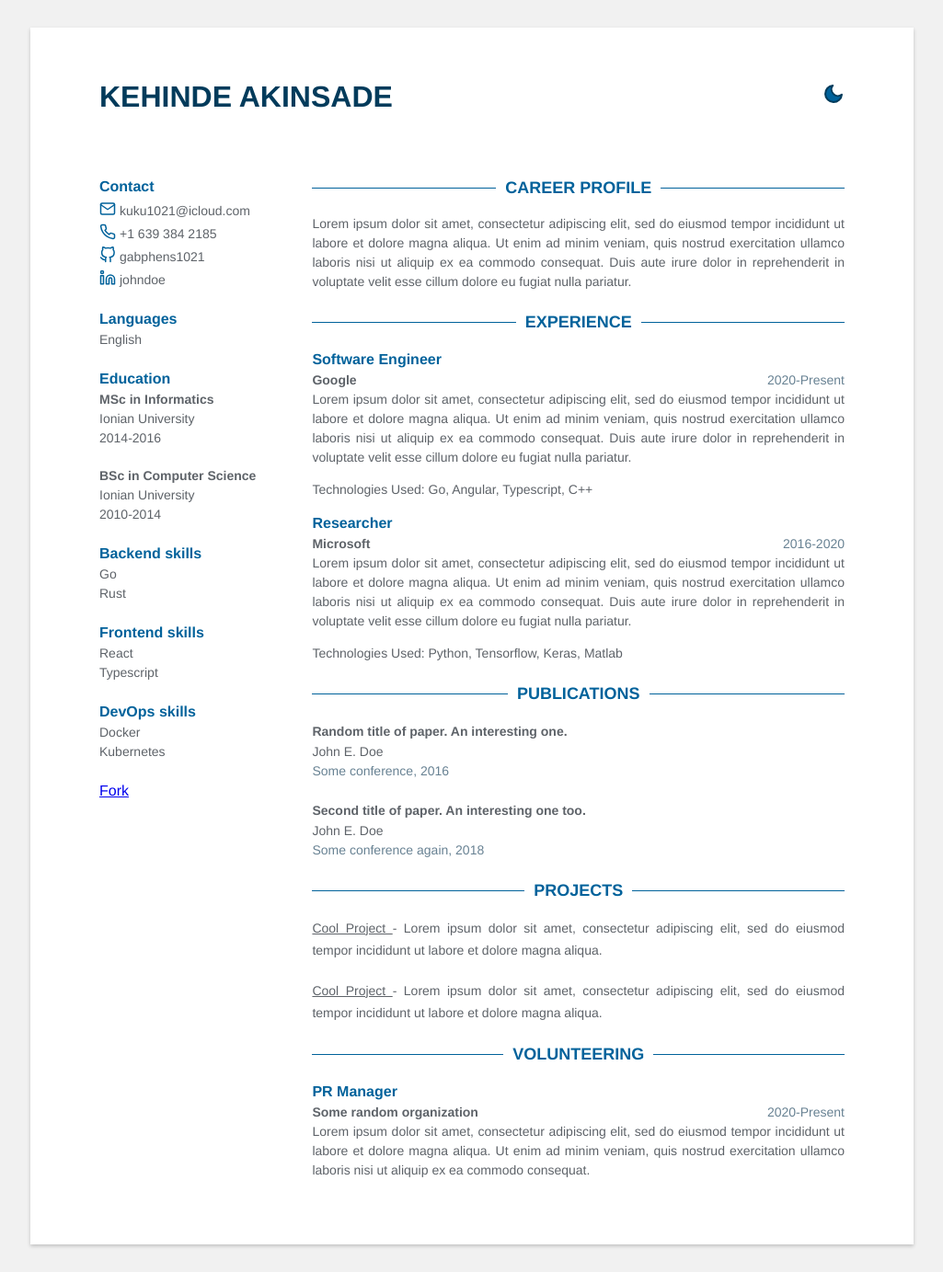
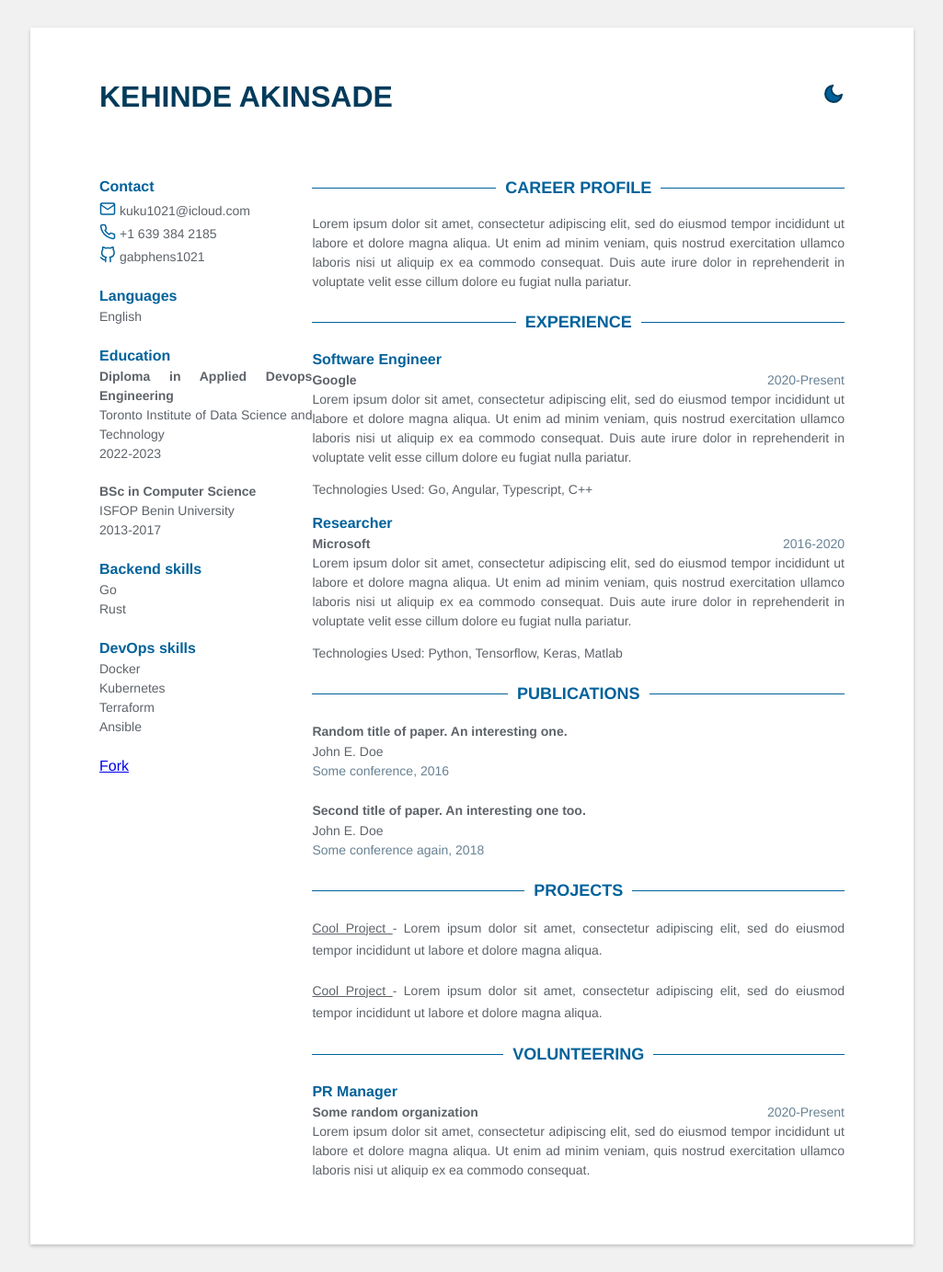
Before and after one commit to gabphens1021/kehindeakinsade.github.io, a Jekyll site: the page built from index.html, in a window 1280 px wide. Shown: the whole page at 92% size, without its empty margins (127-1152 px from the left). Built offline with Jekyll 4.4.1, drawn with Linux system fonts in a browser that asks for light colours.

Commit message:
chore: updating my cv

```diff
--- a/_data/data.yml
+++ b/_data/data.yml
@@ -6,7 +6,7 @@ fork: true
 contact:
   email: kuku1021@icloud.com
   github: gabphens1021
-  linkedin: johndoe
+  linkedin:
   phone: +1 639 384 2185
   gitlab:
   twitter:
@@ -15,27 +15,27 @@ languages:
   - idiom: English
 
 education:
-  - degree: MSc in Informatics
-    time: 2014-2016
-    university: Ionian University
+  - degree: Diploma in Applied Devops Engineering
+    time: 2022-2023
+    university: Toronto Institute of Data Science and Technology
 
   - degree: BSc in Computer Science
-    time: 2010-2014
-    university: Ionian University
+    time: 2013-2017
+    university: ISFOP Benin University
 
 skills:
   - category: Backend
     skill:
       - Go
       - Rust
-  - category: Frontend
-    skill:
-      - React
-      - Typescript
+
   - category: DevOps
     skill:
       - Docker
       - Kubernetes
+      - Terraform
+      - Ansible
+      -
 
 # Profile
 profile: |
```
